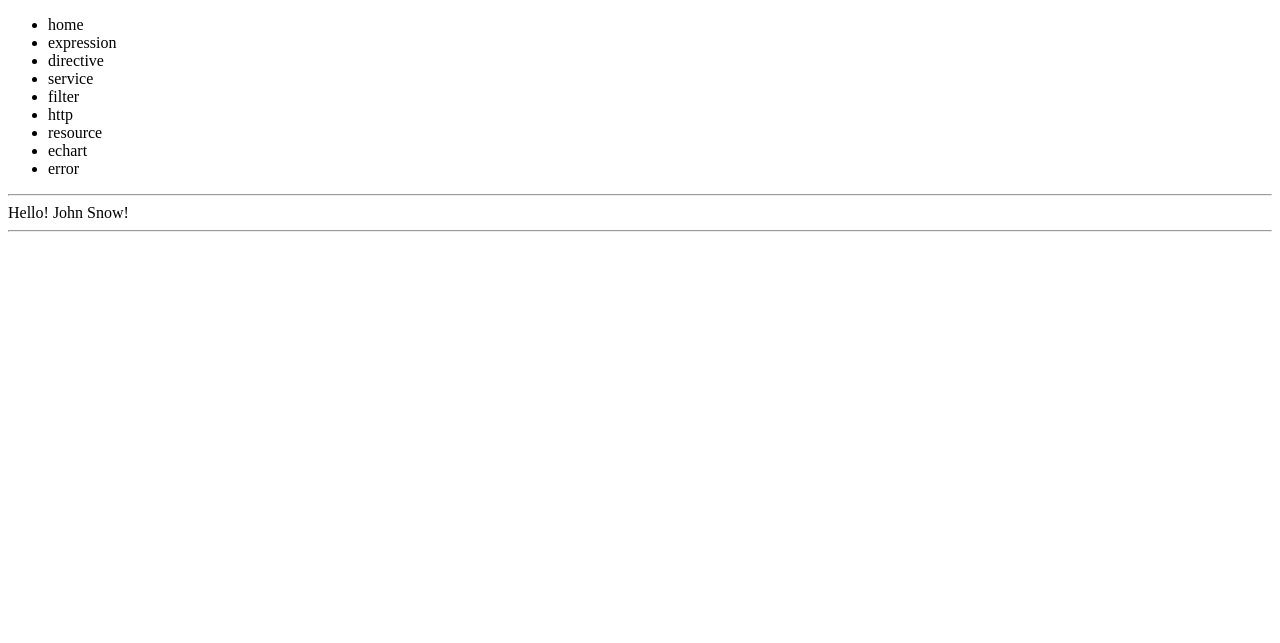
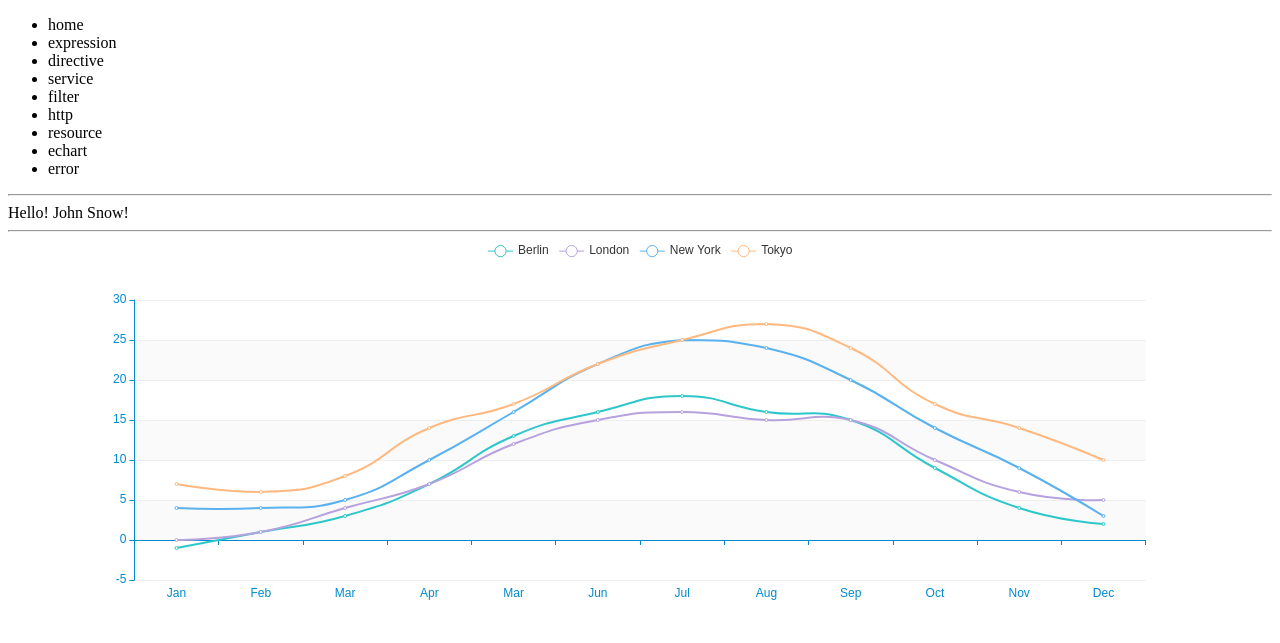
Before and after one commit to edwinszhang/angular-webpack-echarts, a website built with webpack: page app/index.html at #!/echart in a window 1280 px wide. Built offline with nearby package versions, Linux system fonts and the light colour scheme; some packages are replaced by stand-ins of ours.

Commit message:
addded line chart

```diff
--- a/app/js/controller/index/echartsController.js
+++ b/app/js/controller/index/echartsController.js
@@ -1,52 +1,69 @@
 var controllers = require('../indexModule');
+
+var echarts = require('echarts');
 
 // echarts integration
 controllers.controller('echartController', ['$scope', function ($scope) {
   $scope.firstName = 'John';
   $scope.lastName = 'Snow';
 
-  var pageload = {
-    name: 'page.load',
-    datapoints: [
-      { x: 2001, y: 1012 },
-      { x: 2002, y: 1023 },
-      { x: 2003, y: 1045 },
-      { x: 2004, y: 1062 },
-      { x: 2005, y: 1032 },
-      { x: 2006, y: 1040 },
-      { x: 2007, y: 1023 },
-      { x: 2008, y: 1090 },
-      { x: 2009, y: 1012 },
-      { x: 2010, y: 1012 },
-    ]
+  $scope.legend = ["Berlin", "London",'New York','Tokyo'];
+  $scope.item = ['Jan', 'Feb', 'Mar', 'Apr', 'Mar', 'Jun', 'Jul', 'Aug', 'Sep', 'Oct', 'Nov', 'Dec'];
+  $scope.data = [
+    [-1, 1, 3, 7, 13, 16, 18, 16, 15, 9, 4, 2],	//Berlin
+    [0, 1, 4, 7, 12, 15, 16, 15, 15, 10, 6, 5],	//London
+    [4, 4, 5, 10, 16, 22, 25, 24, 20, 14, 9, 3],	//New York
+    [7, 6, 8, 14, 17, 22, 25, 27, 24, 17, 14, 10]	//Tokyo
+  ];
+}]);
+
+controllers.directive('line', function() {
+  return {
+    scope: {
+      id: "@",
+      legend: "=",
+      item: "=",
+      data: "="
+    },
+    restrict: 'E',
+    template: '<div style="height:400px;"></div>',
+    replace: true,
+    link: function($scope, element, attrs, controller) {
+      var option = {
+        // 提示框，鼠标悬浮交互时的信息提示
+        tooltip: {
+          show: true,
+          trigger: 'item'
+        },
+        // 图例
+        legend: {
+          data: $scope.legend
+        },
+        // 横轴坐标轴
+        xAxis: [{
+          type: 'category',
+          data: $scope.item
+        }],
+        // 纵轴坐标轴
+        yAxis: [{
+          type: 'value'
+        }],
+        // 数据内容数组
+        series: function(){
+          var serie=[];
+          for(var i=0;i<$scope.legend.length;i++){
+            var item = {
+              name : $scope.legend[i],
+              type: 'line',
+              data: $scope.data[i]
+            };
+            serie.push(item);
+          }
+          return serie;
+        }()
+      };
+      var myChart = echarts.init(document.getElementById($scope.id),'macarons');
+      myChart.setOption(option);
+    }
   };
-
-  var firstPaint = {
-    name: 'page.firstPaint',
-    datapoints: [
-      { x: 2001, y: 22 },
-      { x: 2002, y: 13 },
-      { x: 2003, y: 35 },
-      { x: 2004, y: 52 },
-      { x: 2005, y: 32 },
-      { x: 2006, y: 40 },
-      { x: 2007, y: 63 },
-      { x: 2008, y: 80 },
-      { x: 2009, y: 20 },
-      { x: 2010, y: 25 },
-    ]
-  };
-
-  $scope.config = {
-    title: 'Line Chart',
-    subtitle: 'Line Chart Subtitle',
-    debug: true,
-    showXAxis: true,
-    showYAxis: true,
-    showLegend: true,
-    stack: false,
-  };
-
-  $scope.data = [ pageload ];
-  $scope.multiple = [pageload, firstPaint ];
-}]);
+});
--- a/app/template/index/echart.html
+++ b/app/template/index/echart.html
@@ -4,8 +4,7 @@
 
     <hr>
 
-    <line-chart config="config" data="data"></line-chart>
-    <line-chart config="config" data="multiple"></line-chart>
+    <line id="main" legend="legend" item="item" data="data"></line>
   </div>
 
 </div>
```
